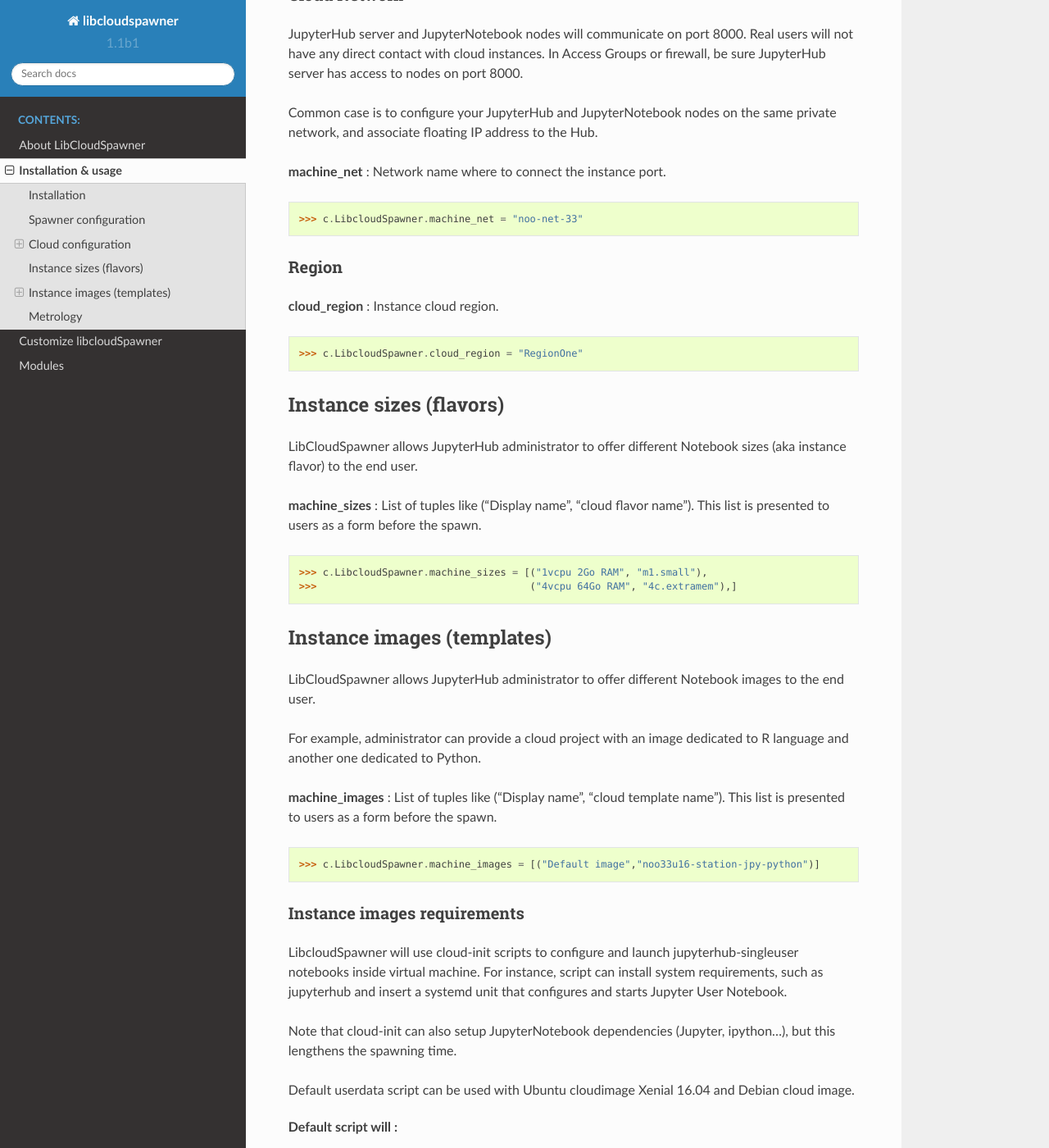
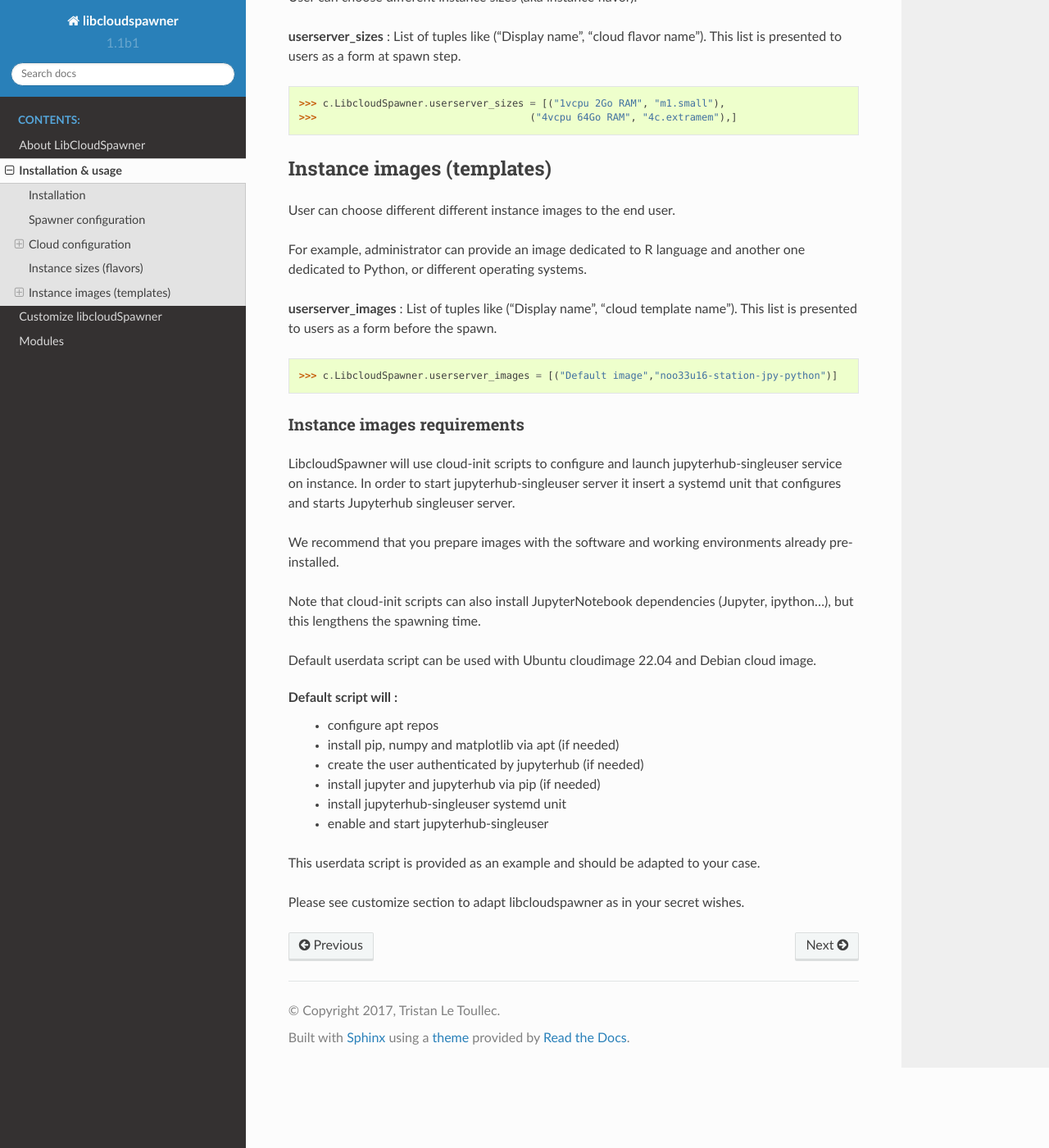
Before and after one commit to jupytercloud-project/jupyterhub-libcloudspawner, a Sphinx documentation site: the page built from doc/source/install.rst, in a window 1280 px wide and 1400 px high, scrolled down 1814 px. Shown: the whole window at 82% size. Built offline with Sphinx 7.4.7 and the Read the Docs theme 2.0.0, drawn with Linux system fonts in a browser that asks for light colours; some of the changed text lies outside the part shown.

Commit message:
Documentation review

```diff
--- a/doc/source/custom.rst
+++ b/doc/source/custom.rst
@@ -3,14 +3,14 @@
 
 Here is some information about tuning and tweaking libcloudspawner.
 
-The best way (in terms of spawn time) is to customize instances images used by JupyterHub. But some operations must be executed at instantiation time by a userdata script.
+The best way (in terms of spawn time) is to customize instances images used by JupyterHub. But some operations must be executed at instantiation time by a cloud-init userdata script.
 
 Note that you can use generic vendors cloud images but JupyterHub requirements should be installed at the start of the instance. For end users, startup should take some time (depending on your cloud provider).
 
 Provide a custom userdata script
 --------------------------------
 
-Userdata scripts configure instance at first startup to customize and launch notebooks.
+Userdata scripts configure instance at first startup to customize and launch Jupyterhub singleuser service.
 
 LibcloudSpawner searches for a Jinja2 template of userdata script inside a Python module.
 
--- a/doc/source/install.rst
+++ b/doc/source/install.rst
@@ -29,34 +27,15 @@
 
 For instances, in this case, the cloud provider is OpenStack. User login and password which manage the instance are lops-jupyter and gloubiboulga. Authentication handshake uses Keystone v3 method and domain name is 'default'. Instances will be created in RegionOne.
 
-**cloud_url** : Endpoint to connect to the cloud provider
-
->>> c.LibcloudSpawner.cloud_url = "https://noocloud.univ-brest.fr/keystone/v3/auth/tokens"
-
-**cloud_user** : Cloud user who creates and destroys instances
-
->>> c.LibcloudSpawner.cloud_user = "lops-jupyter"
-
-
-**cloud_userpassword** : Cloud user password
-
->>> c.LibcloudSpawner.cloud_userpassword = "secret"
-
-**cloud_project** : Project/tenant which owns notebook instances
-
->>> c.LibcloudSpawner.cloud_project = "noo-lops-jupyter"
-
-
 **libcloudparams** : Libcloud custom parameters
 
 >>> c.LibcloudSpawner.libcloudparams = {"arg_user_id": "lops-jupyter",
 >>>                                    "arg_key": "secret",
 >>>                                    "ex_force_auth_version": "3.x_password",
->>>                                    "ex_force_auth_url": "https://openstack.server.com/keystone/v3/auth/tokens",
+>>>                                    "ex_force_auth_url": "https://openstack.server.com:5000",
 >>>                                    "ex_force_service_region": "RegionOne",
 >>>                                    "ex_tenant_name": "noo-lops-jupyter",
->>>                                    "ex_domain_name": "default",
->>>                                    "ex_keyname": "tristanlt"}
+>>>                                    "ex_domain_name": "default"}
 
 .. note::
 
@@ -72,9 +51,9 @@
 
 Common case is to configure your JupyterHub and JupyterNotebook nodes on the same private network, and associate floating IP address to the Hub.
 
-**machine_net** : Network name where to connect the instance port.
+**userserver_net** : Network name where to connect the instance port.
 
->>> c.LibcloudSpawner.machine_net = "noo-net-33"
+>>> c.LibcloudSpawner.userserver_net = "private-net"
 
 Region
 ++++++
@@ -87,32 +66,34 @@
 Instance sizes (flavors)
 ------------------------
 
-LibCloudSpawner allows JupyterHub administrator to offer different Notebook sizes (aka instance flavor) to the end user.
+User can choose different instance sizes (aka instance flavor).
 
-**machine_sizes** : List of tuples like ("Display name", "cloud flavor name"). This list is presented to users as a form before the spawn.
+**userserver_sizes** : List of tuples like ("Display name", "cloud flavor name"). This list is presented to users as a form at spawn step.
 
->>> c.LibcloudSpawner.machine_sizes = [("1vcpu 2Go RAM", "m1.small"),
+>>> c.LibcloudSpawner.userserver_sizes = [("1vcpu 2Go RAM", "m1.small"),
 >>>                                    ("4vcpu 64Go RAM", "4c.extramem"),]
 
 Instance images (templates)
 ---------------------------
 
-LibCloudSpawner allows JupyterHub administrator to offer different Notebook images to the end user.
+User can choose different different instance images to the end user.
 
-For example, administrator can provide a cloud project with an image dedicated to R language and another one dedicated to Python.
+For example, administrator can provide an image dedicated to R language and another one dedicated to Python, or different operating systems.
 
-**machine_images** : List of tuples like ("Display name", "cloud template name"). This list is presented to users as a form before the spawn.
+**userserver_images** : List of tuples like ("Display name", "cloud template name"). This list is presented to users as a form before the spawn.
 
->>> c.LibcloudSpawner.machine_images = [("Default image","noo33u16-station-jpy-python")]
+>>> c.LibcloudSpawner.userserver_images = [("Default image","noo33u16-station-jpy-python")]
 
 Instance images requirements
 ++++++++++++++++++++++++++++
 
-LibcloudSpawner will use cloud-init scripts to configure and launch jupyterhub-singleuser notebooks inside virtual machine. For instance, script can install system requirements, such as jupyterhub and insert a systemd unit that configures and starts Jupyter User Notebook.
+LibcloudSpawner will use cloud-init scripts to configure and launch jupyterhub-singleuser service on instance. In order to start jupyterhub-singleuser server it insert a systemd unit that configures and starts Jupyterhub singleuser server.
 
-Note that cloud-init can also setup JupyterNotebook dependencies (Jupyter, ipython...), but this lengthens the spawning time.
+We recommend that you prepare images with the software and working environments already pre-installed.
 
-Default userdata script can be used with Ubuntu cloudimage Xenial 16.04 and Debian cloud image.
+Note that cloud-init scripts can also install JupyterNotebook dependencies (Jupyter, ipython...), but this lengthens the spawning time.
+
+Default userdata script can be used with Ubuntu cloudimage 22.04 and Debian cloud image.
 
 Default script will :
  - configure apt repos
@@ -125,12 +106,3 @@
 This userdata script is provided as an example and should be adapted to your case.
 
 Please see customize section to adapt libcloudspawner as in your secret wishes.
-
-Metrology
----------
-
-**statsdparams** : if you wish to have some metrics about usage.
-
->>> c.LibcloudSpawner.statsdparams = {"host": "statds.server.com",
->>>                                   "port": 8125,
->>>                                   "prefix": "jhubdev"}
```
Also changed, not shown: other parts of doc/source/install.rst (+2 -4 lines), doc/source/about.rst (+3 -6 lines).
